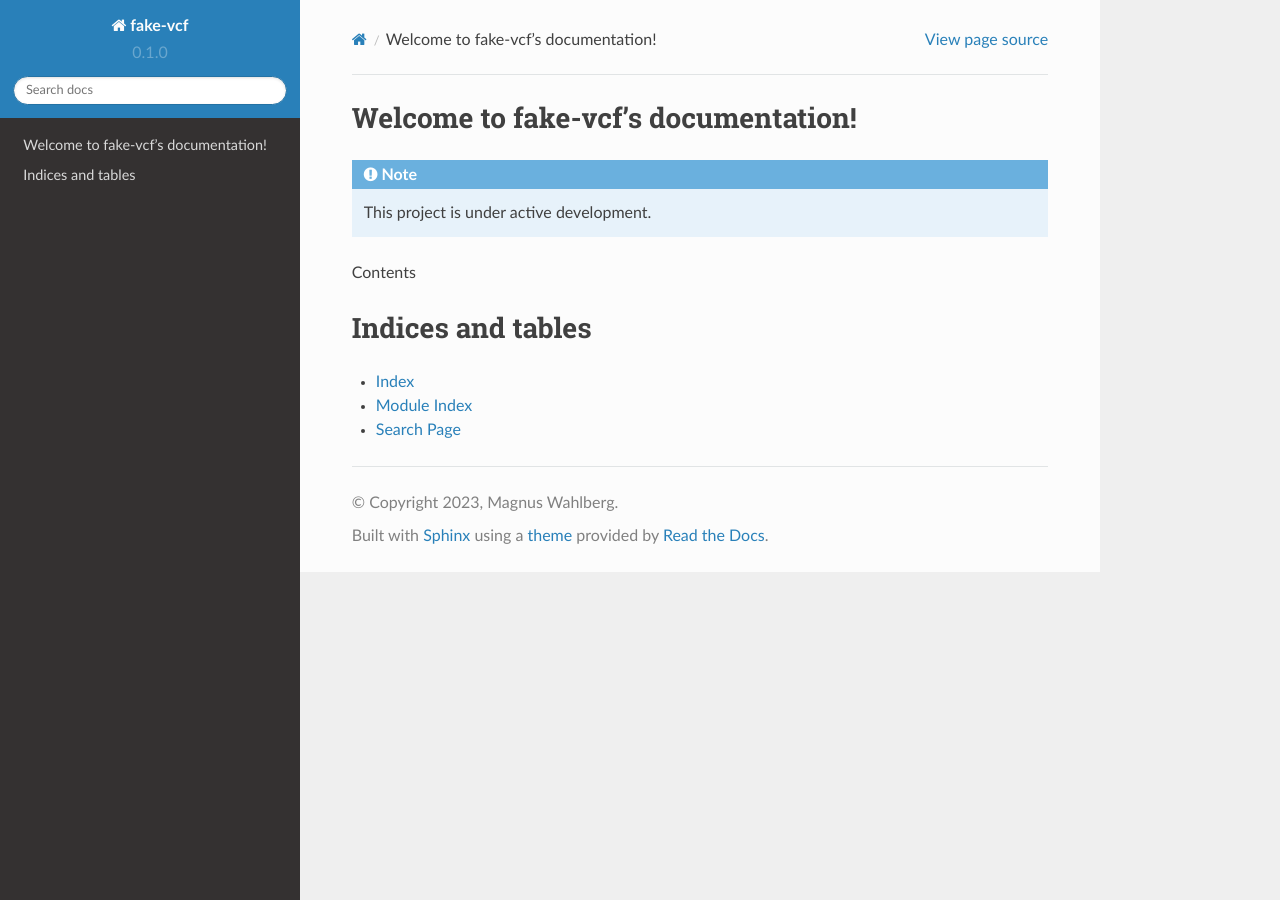
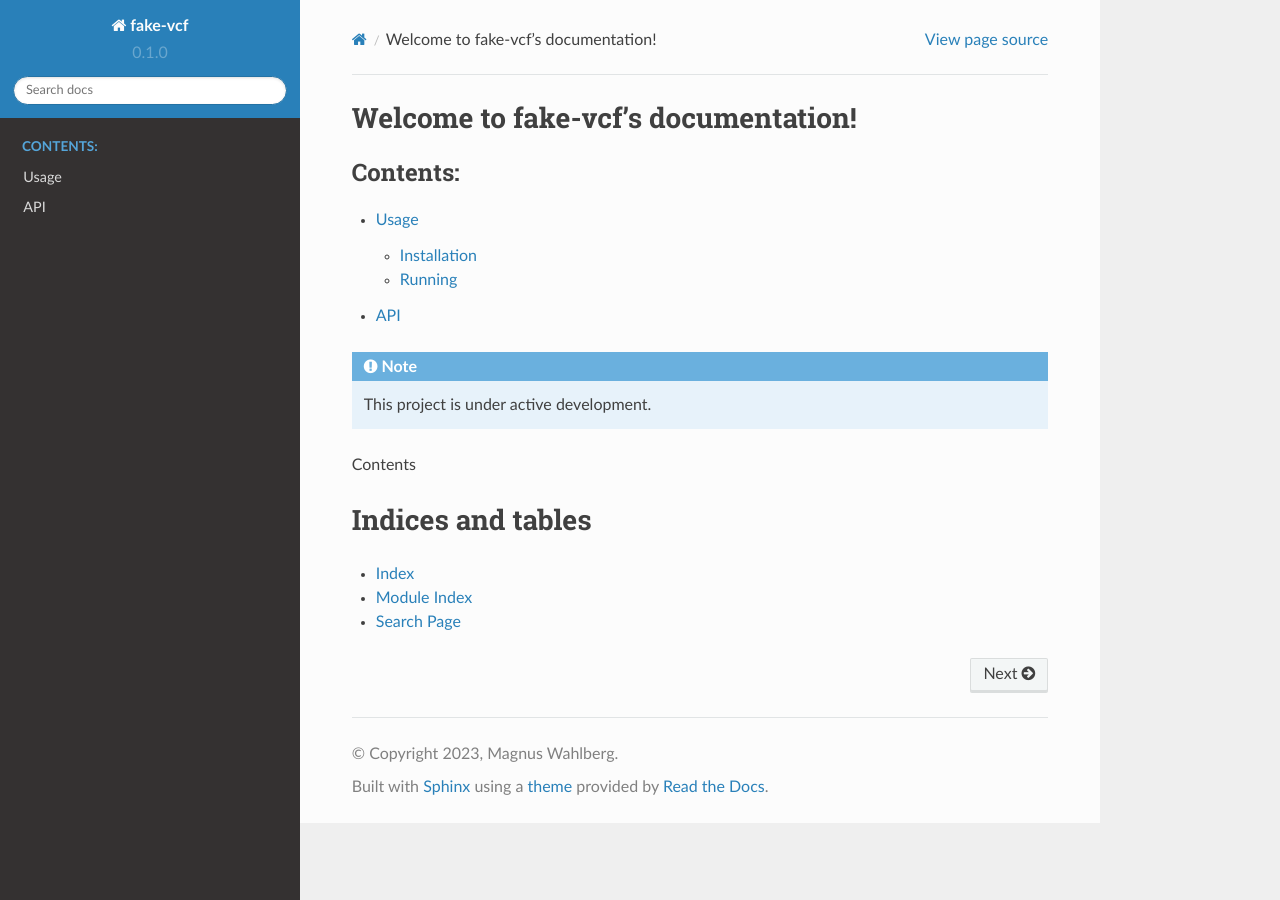
Before and after one commit to endast/fake-vcf, a Sphinx documentation site: the page built from docs/source/index.rst, in a window 1280 px wide. Built offline with Sphinx 7.4.7 and the Read the Docs theme 2.0.0, drawn with Linux system fonts in a browser that asks for light colours.

Commit message:
Update index.rst

```diff
--- a/docs/source/index.rst
+++ b/docs/source/index.rst
@@ -7,11 +7,10 @@ Welcome to fake-vcf's documentation!
 ====================================
 
 .. toctree::
+   usage
+   api
    :maxdepth: 2
    :caption: Contents:
-     usage
-     api
-
 
 .. note::
 
```
